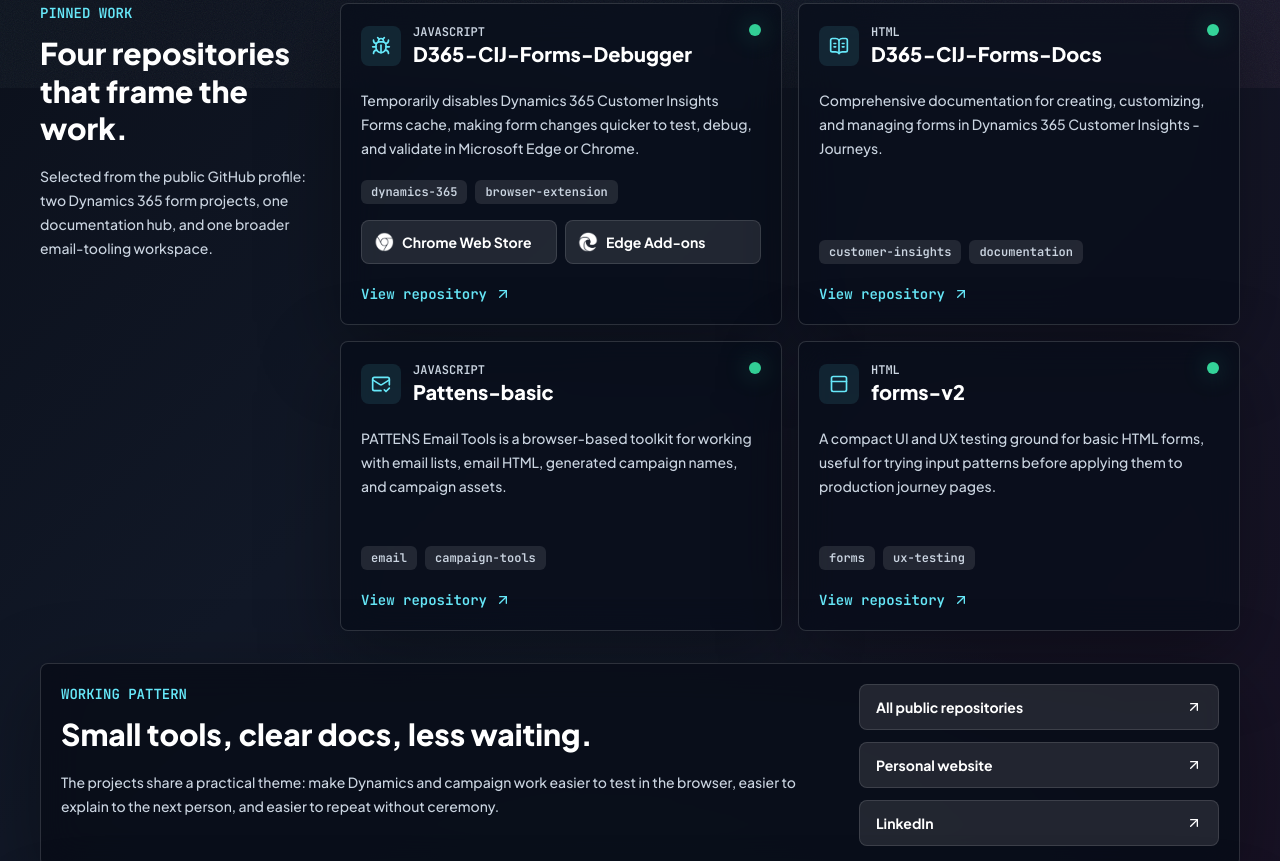
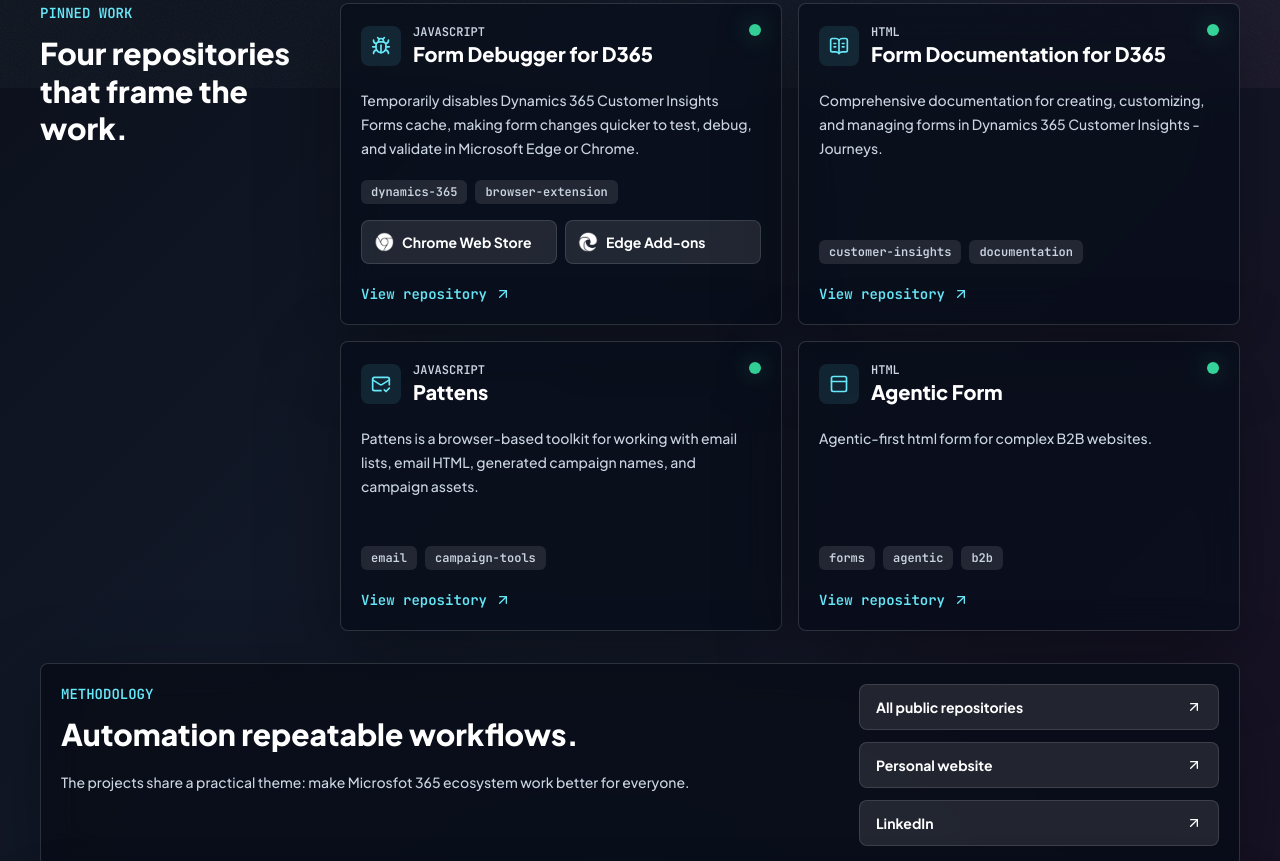
Before and after one commit to mylokaye/mylokaye.github.io, a plain HTML site: page index.html in a window 1280 px wide. Shown: the part 712-1573 px from the top of the page. Drawn offline with nearby package versions, Linux system fonts and the light colour scheme.

Commit message:
Update index.html

```diff
--- a/index.html
+++ b/index.html
@@ -340,7 +340,6 @@
         <div class="lg:sticky lg:top-7 lg:self-start">
           <p class="font-mono text-sm font-semibold uppercase tracking-normal text-accent">Pinned work</p>
           <h2 class="mt-3 text-3xl font-extrabold leading-tight text-white">Four repositories that frame the work.</h2>
-          <p class="mt-4 text-sm leading-6 text-muted">Selected from the public GitHub profile: two Dynamics 365 form projects, one documentation hub, and one broader email-tooling workspace.</p>
         </div>
 
         <div class="grid gap-4 md:grid-cols-2">
@@ -352,7 +351,7 @@
                 </span>
                 <div>
                   <p class="font-mono text-xs font-semibold uppercase tracking-normal text-muted">JavaScript</p>
-                  <h3 class="text-xl font-extrabold text-white">D365-CIJ-Forms-Debugger</h3>
+                  <h3 class="text-xl font-extrabold text-white">Form Debugger for D365</h3>
                 </div>
               </div>
               <span class="h-3 w-3 rounded-full bg-emerald-400 shadow-[0_0_24px_rgba(52,211,153,0.45)]"></span>
@@ -386,7 +385,7 @@
                 </span>
                 <div>
                   <p class="font-mono text-xs font-semibold uppercase tracking-normal text-muted">HTML</p>
-                  <h3 class="text-xl font-extrabold text-white">D365-CIJ-Forms-Docs</h3>
+                  <h3 class="text-xl font-extrabold text-white">Form Documentation for D365</h3>
                 </div>
               </div>
               <span class="h-3 w-3 rounded-full bg-emerald-400 shadow-[0_0_24px_rgba(52,211,153,0.45)]"></span>
@@ -410,12 +409,12 @@
                 </span>
                 <div>
                   <p class="font-mono text-xs font-semibold uppercase tracking-normal text-muted">JavaScript</p>
-                  <h3 class="text-xl font-extrabold text-white">Pattens-basic</h3>
+                  <h3 class="text-xl font-extrabold text-white">Pattens</h3>
                 </div>
               </div>
               <span class="h-3 w-3 rounded-full bg-emerald-400 shadow-[0_0_24px_rgba(52,211,153,0.45)]"></span>
             </div>
-            <p class="mt-5 flex-1 text-sm leading-6 text-slate-300">PATTENS Email Tools is a browser-based toolkit for working with email lists, email HTML, generated campaign names, and campaign assets.</p>
+            <p class="mt-5 flex-1 text-sm leading-6 text-slate-300">Pattens is a browser-based toolkit for working with email lists, email HTML, generated campaign names, and campaign assets.</p>
             <div class="mt-5 flex flex-wrap gap-2">
               <span class="rounded-md bg-white/10 px-2.5 py-1 font-mono text-xs font-semibold text-muted">email</span>
               <span class="rounded-md bg-white/10 px-2.5 py-1 font-mono text-xs font-semibold text-muted">campaign-tools</span>
@@ -434,15 +433,17 @@
                 </span>
                 <div>
                   <p class="font-mono text-xs font-semibold uppercase tracking-normal text-muted">HTML</p>
-                  <h3 class="text-xl font-extrabold text-white">forms-v2</h3>
+                  <h3 class="text-xl font-extrabold text-white">Agentic Form</h3>
                 </div>
               </div>
               <span class="h-3 w-3 rounded-full bg-emerald-400 shadow-[0_0_24px_rgba(52,211,153,0.45)]"></span>
             </div>
-            <p class="mt-5 flex-1 text-sm leading-6 text-slate-300">A compact UI and UX testing ground for basic HTML forms, useful for trying input patterns before applying them to production journey pages.</p>
+            <p class="mt-5 flex-1 text-sm leading-6 text-slate-300">Agentic-first html form for complex B2B websites.</p>
             <div class="mt-5 flex flex-wrap gap-2">
               <span class="rounded-md bg-white/10 px-2.5 py-1 font-mono text-xs font-semibold text-muted">forms</span>
-              <span class="rounded-md bg-white/10 px-2.5 py-1 font-mono text-xs font-semibold text-muted">ux-testing</span>
+                            <span class="rounded-md bg-white/10 px-2.5 py-1 font-mono text-xs font-semibold text-muted">agentic</span>
+
+              <span class="rounded-md bg-white/10 px-2.5 py-1 font-mono text-xs font-semibold text-muted">b2b</span>
             </div>
             <a class="focus-ring mt-5 inline-flex items-center gap-2 self-start rounded-md font-mono text-sm font-semibold text-accent hover:text-cyan-200" href="https://github.com/mylokaye/forms-v2" target="_blank" rel="noopener noreferrer">
               View repository
@@ -454,9 +455,9 @@
 
       <section class="grid gap-5 rounded-lg border border-white/15 bg-panelStrong p-5 shadow-soft backdrop-blur-[18px] lg:grid-cols-[minmax(0,1fr)_360px]">
         <div>
-          <p class="font-mono text-sm font-semibold uppercase tracking-normal text-accent">Working pattern</p>
-          <h2 class="mt-3 text-3xl font-extrabold leading-tight text-white">Small tools, clear docs, less waiting.</h2>
-          <p class="mt-4 max-w-3xl text-sm leading-6 text-slate-300">The projects share a practical theme: make Dynamics and campaign work easier to test in the browser, easier to explain to the next person, and easier to repeat without ceremony.</p>
+          <p class="font-mono text-sm font-semibold uppercase tracking-normal text-accent">Methodology</p>
+          <h2 class="mt-3 text-3xl font-extrabold leading-tight text-white">Automation repeatable workflows.</h2>
+          <p class="mt-4 max-w-3xl text-sm leading-6 text-slate-300">The projects share a practical theme: make Microsfot 365 ecosystem work better for everyone.</p>
         </div>
         <div class="grid gap-3">
           <a class="focus-ring flex items-center justify-between rounded-lg border border-line bg-white/10 px-4 py-3 text-sm font-bold text-white transition hover:border-accent hover:text-accent" href="https://github.com/mylokaye" target="_blank" rel="noopener noreferrer">
```
